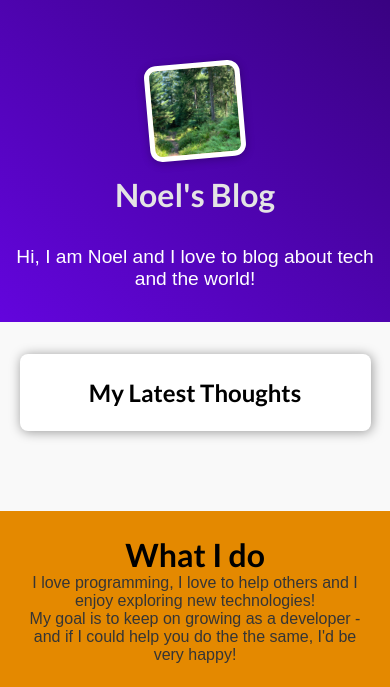
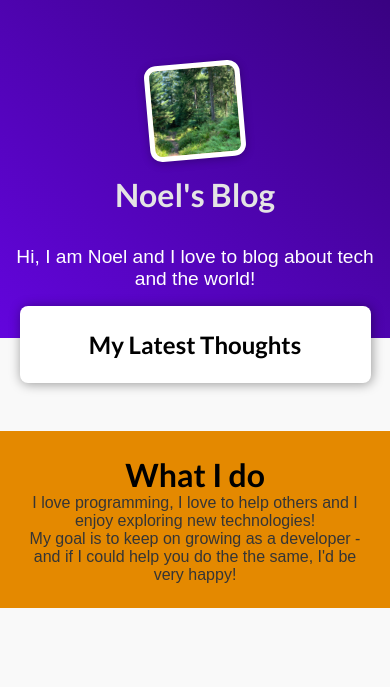
Before and after one commit to noele952/django-blog, a Django app: page / in a window 390 px wide. Shown: the part 57-744 px from the top of the page. Run offline with Django 5.2, Linux system fonts and the light colour scheme; data that the repository does not hold is empty.

Commit message:
change css styling of index pagee

```diff
--- a/blog/static/blog/index.css
+++ b/blog/static/blog/index.css
@@ -39,13 +39,14 @@ body {
 #welcome p {
   color: white;
   font-size: 1.5rem;
+  margin-bottom: 1rem;
 }
 
 #latest-posts {
   background-color: white;
   padding: 2rem;
   border-radius: 12px;
-  width: 60rem;
+  width: 90%;
   margin: -6rem auto 2rem auto;
   box-shadow: 1px 1px 12px rgba(0, 0, 0, 0.4);
 }
@@ -109,7 +110,7 @@ body {
 
   #latest-posts {
     width: 90%;
-    margin: 2rem auto;
+    margin: -2rem auto;
   }
 
   #latest-posts ul {
```
